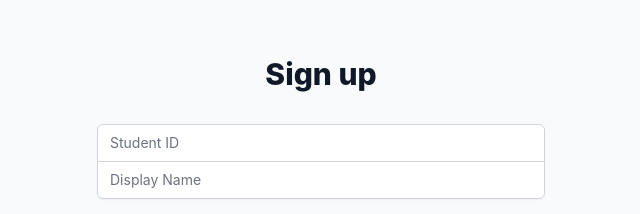
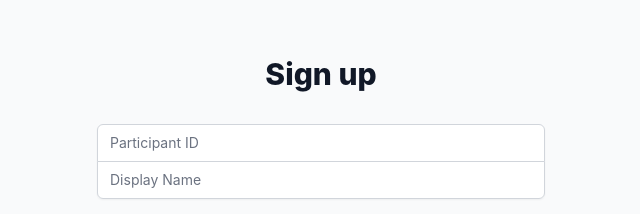
Before and after one commit to Geocasmith/SENG-402-Risktionary-Frontend, a React (Create React App) app: page /signup in a window 1280 px wide. Shown: the part 254-468 px from the top of the page, without its empty margins (319-959 px from the left). Built offline with nearby package versions, Linux system fonts and the light colour scheme; no server answers.

Commit message:
Changed ot participant id

```diff
--- a/src/components/login/SignUp.tsx
+++ b/src/components/login/SignUp.tsx
@@ -61,7 +61,7 @@ const SignUp: React.FC = () => {
                 type="number"
                 required
                 className="appearance-none rounded-none relative block w-full px-3 py-2 border border-gray-300 placeholder-gray-500 text-gray-900 rounded-t-md focus:outline-none focus:ring-indigo-500 focus:border-indigo-500 focus:z-10 sm:text-sm"
-                placeholder="Student ID"
+                placeholder="Participant ID"
                 value={signUpData.studentId}
                 onChange={handleChange}
               />
```
